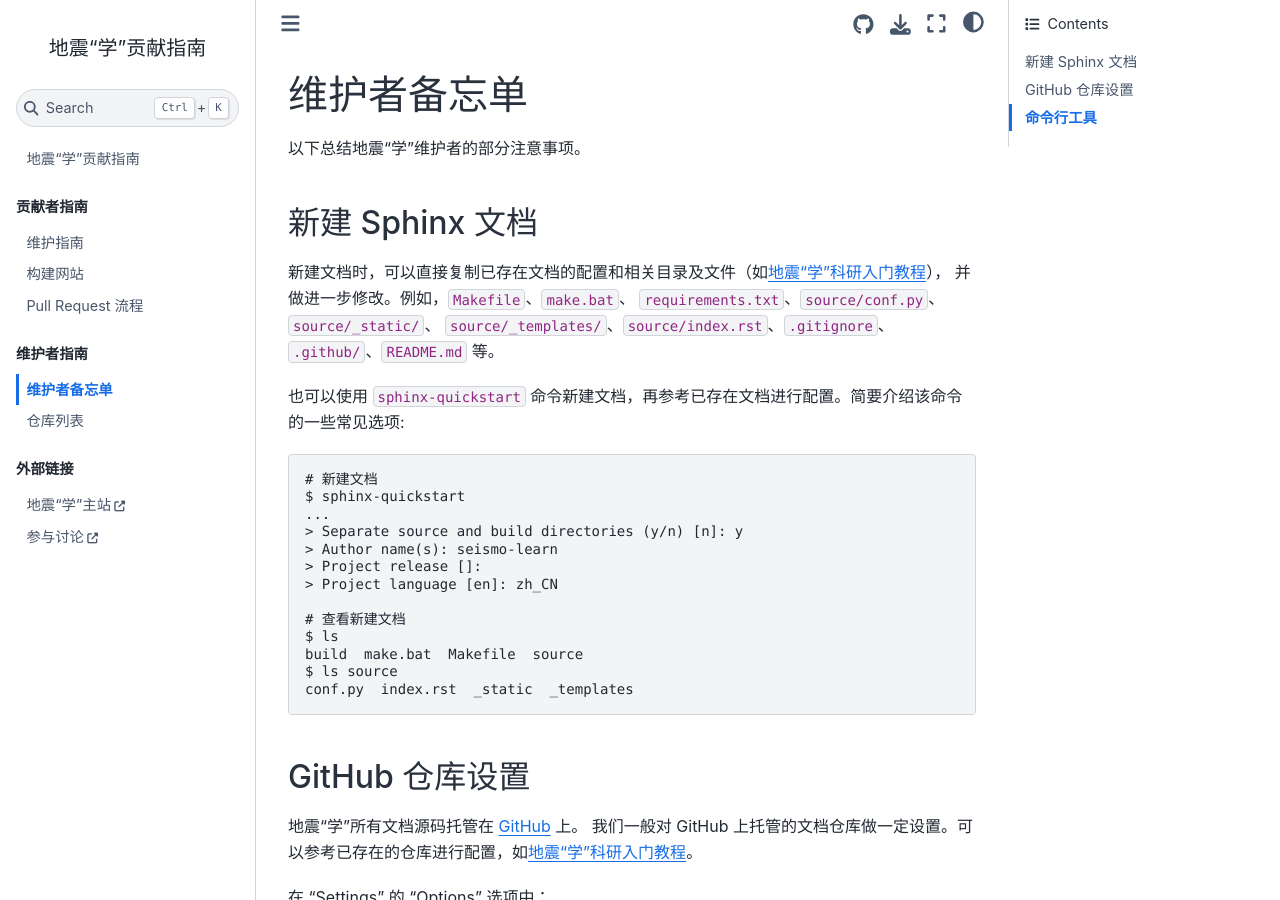
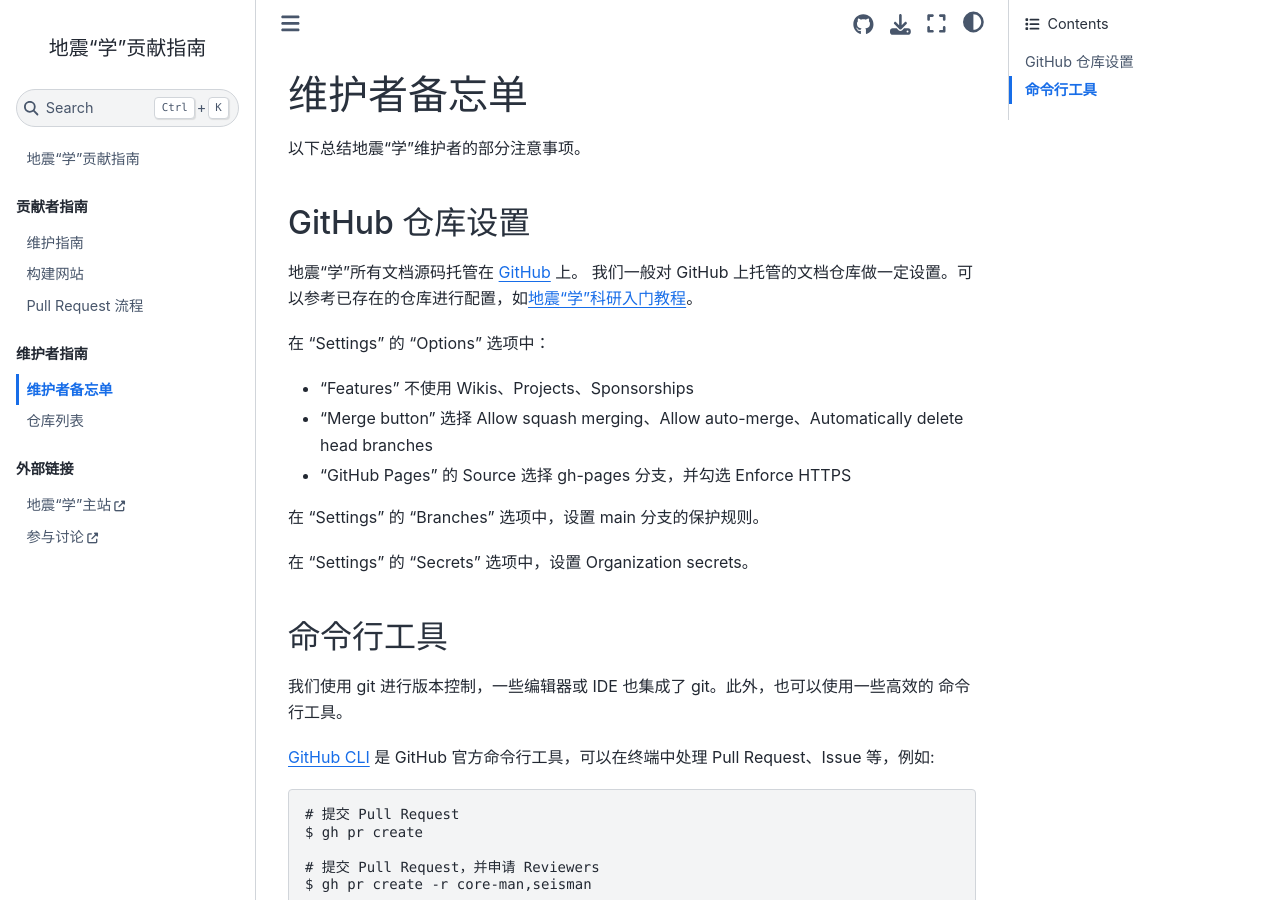
Before and after one commit to seismo-learn/contributing, a Jupyter Book: the page built from source/maintainer-notes.md, in a window 1280 px wide and 900 px high. Built offline with Jupyter Book 1.0.4 settings and Sphinx 7.4.7 and the Sphinx Book theme 1.1.4, drawn with Linux system fonts in a browser that asks for light colours.

Commit message:
Remove sphinx and add JupyterBook (#71)

````diff
--- a/source/maintainer-notes.md
+++ b/source/maintainer-notes.md
@@ -1,33 +1,6 @@
 # 维护者备忘单
 
 以下总结地震“学”维护者的部分注意事项。
-
-## 新建 Sphinx 文档
-
-新建文档时，可以直接复制已存在文档的配置和相关目录及文件（如[地震“学”科研入门教程](https://github.com/seismo-learn/seismology101)），
-并做进一步修改。例如，{file}`Makefile`、{file}`make.bat`、
-{file}`requirements.txt`、{file}`source/conf.py`、{file}`source/_static/`、
-{file}`source/_templates/`、{file}`source/index.rst`、{file}`.gitignore`、
-{file}`.github/`、{file}`README.md` 等。
-
-也可以使用 `sphinx-quickstart` 命令新建文档，再参考已存在文档进行配置。简要介绍该命令
-的一些常见选项:
-
-```
-# 新建文档
-$ sphinx-quickstart
-...
-> Separate source and build directories (y/n) [n]: y
-> Author name(s): seismo-learn
-> Project release []:
-> Project language [en]: zh_CN
-
-# 查看新建文档
-$ ls
-build  make.bat  Makefile  source
-$ ls source
-conf.py  index.rst  _static  _templates
-```
 
 ## GitHub 仓库设置
 
````
Also changed, not shown: source/building.md (+7 -9 lines).
